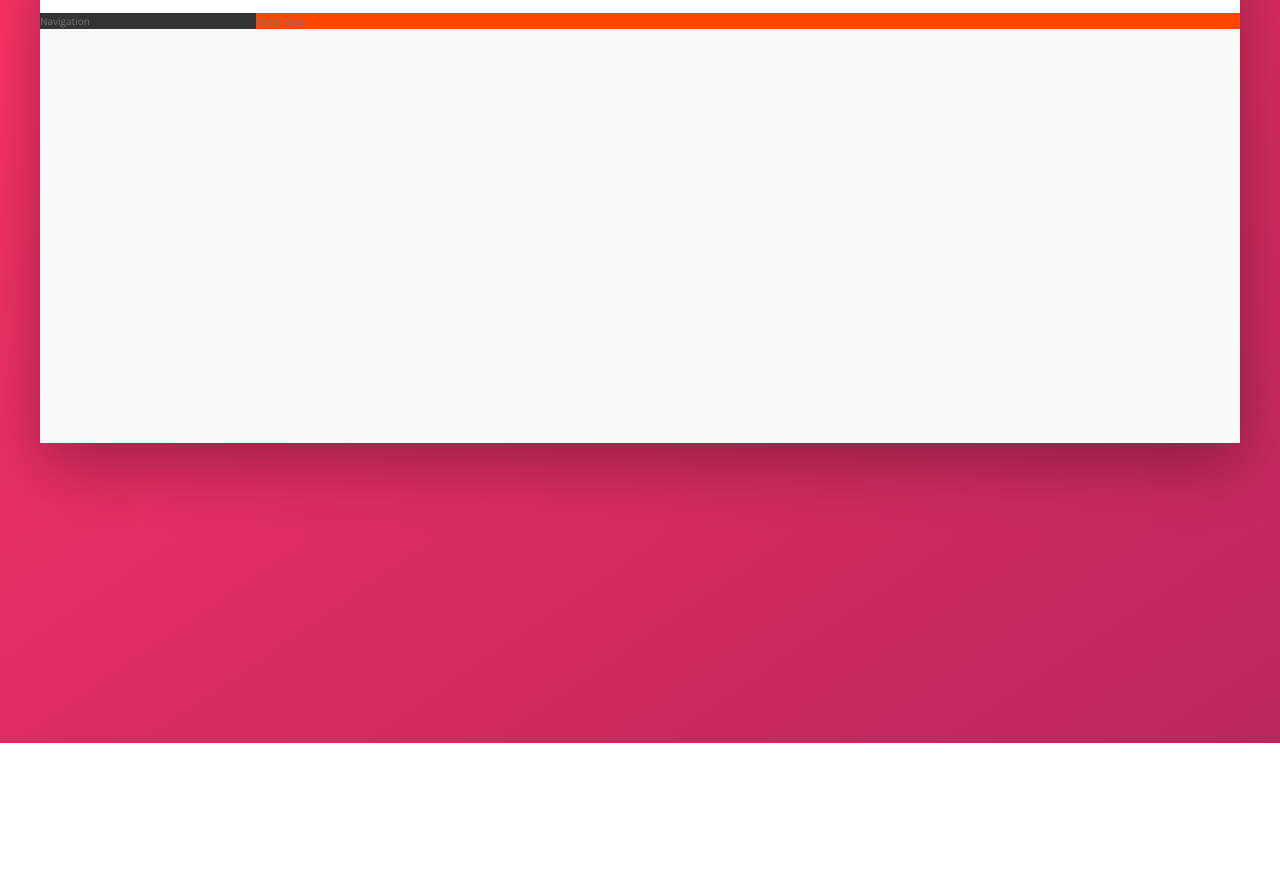
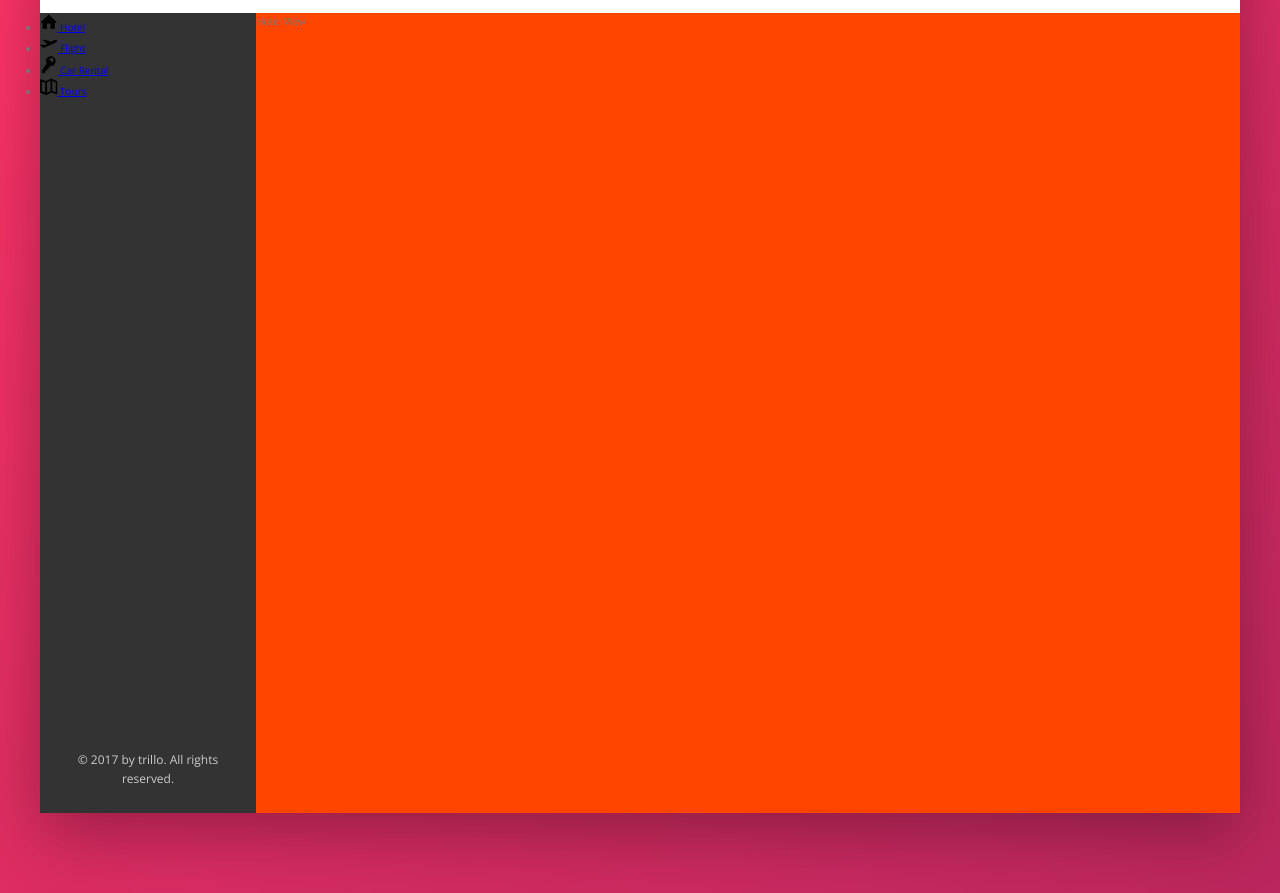
Before and after one commit to lauraalpinto/trillo, a website: page index.html in a window 1280 px wide. Shown: the part 137-1030 px from the top of the page. Before the commit the page ends 880 px from the top, so only its background shows below. Drawn offline with nearby package versions, Linux system fonts and the light colour scheme.

Commit message:
Navigation Part 1
HTML Markup + Flexbox

```diff
--- a/index.html
+++ b/index.html
@@ -47,7 +47,48 @@
 
           <div class="content">
             <nav class="sidebar">
-              Navigation
+              <ul class="side-nav">
+                <li class="side-nav__item">
+                  <a href="#" class="side-nav__link">
+                    <svg class="side-nav__icon">
+                      <use xlink:href="img/sprite.svg#icon-home"></use>
+                    </svg>
+                    <span>Hotel</span>
+                  </a>
+                </li>
+
+                <li class="side-nav__item">
+                  <a href="#" class="side-nav__link">
+                    <svg class="side-nav__icon">
+                      <use xlink:href="img/sprite.svg#icon-aircraft-take-off"></use>
+                    </svg>
+                    <span>Flight</span>
+                  </a>
+                </li>
+
+                <li class="side-nav__item">
+                  <a href="#" class="side-nav__link">
+                    <svg class="side-nav__icon">
+                      <use xlink:href="img/sprite.svg#icon-key"></use>
+                    </svg>
+                    <span>Car Rental</span>
+                  </a>
+                </li>
+
+                <li class="side-nav__item">
+                  <a href="#" class="side-nav__link">
+                    <svg class="side-nav__icon">
+                      <use xlink:href="img/sprite.svg#icon-map"></use>
+                    </svg>
+                    <span>Tours</span>
+                  </a>
+                </li>
+
+              </ul>
+
+              <div class="legal">
+                &copy; 2017 by trillo. All rights reserved.
+              </div>
             </nav>
             <main class="hotel-view">
               Hotel View
--- a/sass/_components.scss
+++ b/sass/_components.scss
@@ -119,3 +119,31 @@
     margin-left: 1rem;
   }
 }
+
+//////////////////////
+// SIDE NAVIGATION
+
+.side-nav{
+  &__item{
+
+  }
+
+  &__link{
+
+  }
+
+  &__icon{
+    width: 1.75rem;
+    height: 1.75rem;
+  }
+}
+
+//////////////////////
+// LEGAL TEXT
+
+.legal{
+  font-size: 1.2rem;
+  text-align: center;
+  padding: 2.5rem;
+  color: var(--color-grey-light-4);
+}
--- a/sass/_layout.scss
+++ b/sass/_layout.scss
@@ -26,10 +26,15 @@
   background-color: var(--color-grey-dark-1);
 
   flex: 0 0 18%; //grow shrink basis(width)
+
+  display: flex;
+  flex-direction: column;
+  justify-content: space-between;
 }
 
 .hotel-view{
   background-color: #fff;
   background-color: orangered;
   flex: 1; //grow as much as it can
+  height: 80rem;
 }
```
Also changed, not shown: css/style.css.
